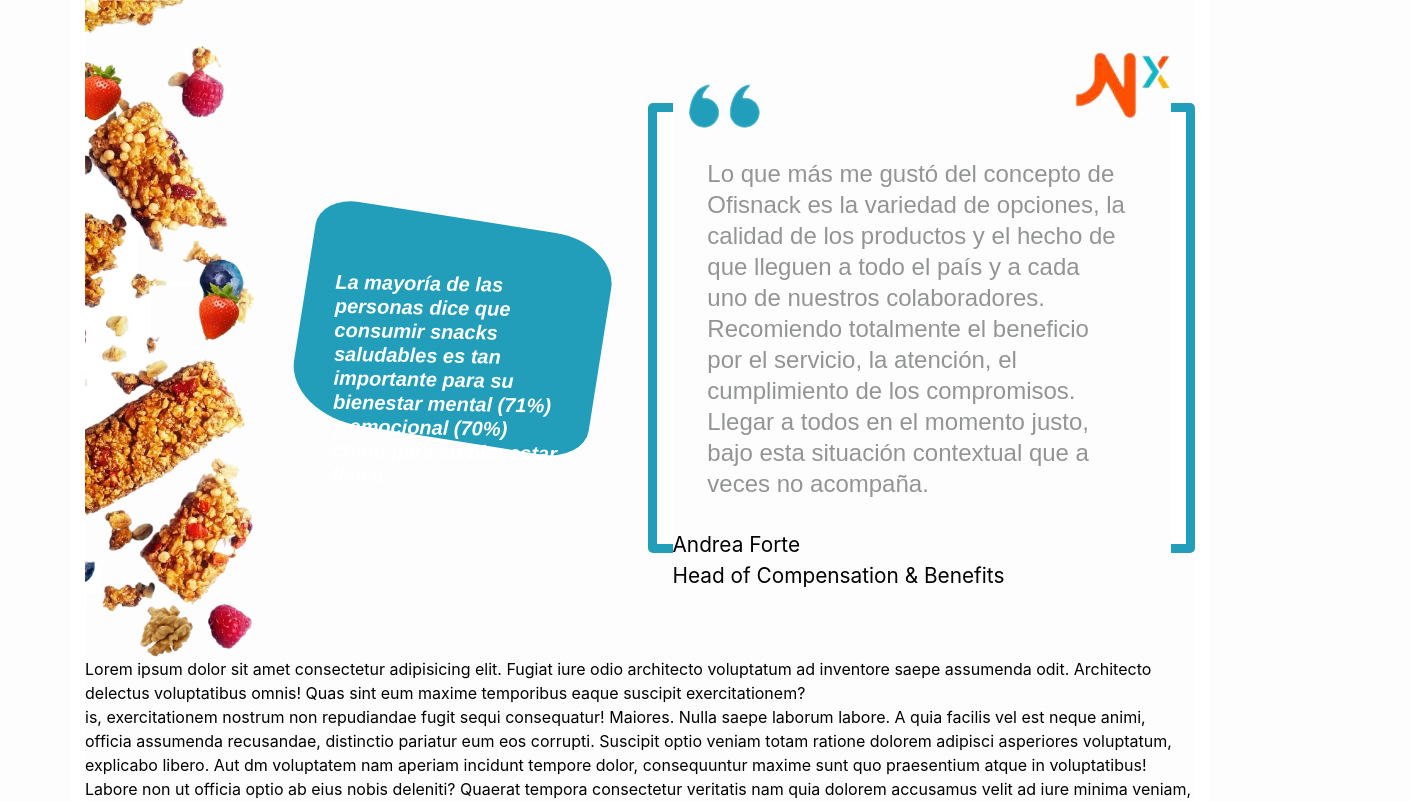
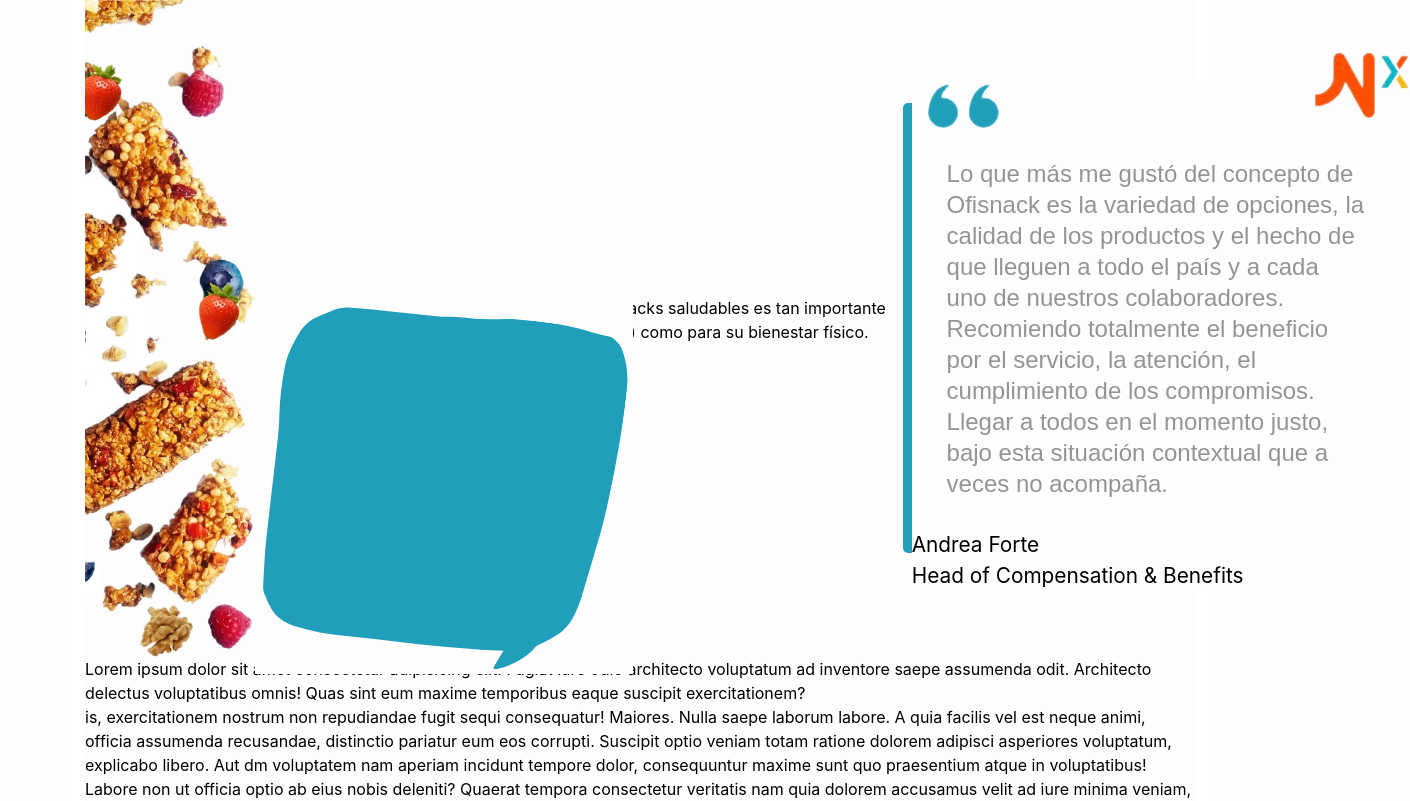
Before and after one commit to CataldoIvan/OfisnackRecomendaciones, a plain HTML site: page index.html in a window 1280 px wide. Shown: the top 801 px of the page, 1410 px wide, since content can reach past the window. Drawn offline with nearby package versions, Linux system fonts and the light colour scheme.

Commit message:
agregan imagenes del proyecto

```diff
--- a/index.html
+++ b/index.html
@@ -20,6 +20,7 @@
         display: flex;
         align-items: center;
         justify-content: space-between;
+        position: relative;
     }
     .card{
         display: inline-block;
@@ -71,32 +72,14 @@
         bottom: 10px;
 
     }
+    #imgDialogo{
+        position: absolute;
+    }
     .mensajito{
-        display: inline-block;
-    height: 221px;
-    width: 302px;
-    border: 9px solid #229ebb;
-    font-family: arial;
-    border-radius: 13% 21% 14% 25%;
-    padding: 27px;
-    background: #229ebb;
-    transform: rotate(9deg);
+        position: relative;
+    }
 
-    }
-    .mensajito p{
-    background-color: #229ebb;
-    color: white;
-    margin: 0px;
-    height: 100%;
-    font-size: 1.25rem;
-    line-height: 120%;
-    border-radius: 18% 16% 37% 29%;
-    transform: rotate(-8deg);
-    margin-top: 8%;
-    font-style: italic;
-    font-weight: bold;
 
-    }
 
 </style>
 <body class="container">
@@ -110,7 +93,8 @@
 
 
             <div class="mensajito" >
-                <p >
+                <img src="/burbuja de dialogo.svg" alt="" id="imgDialogo">
+                <p   >
                     La mayoría de las personas
                     dice que consumir
                     snacks saludables
@@ -119,12 +103,14 @@
                     y emocional (70%) como
                     para su bienestar físico.
                 </p>
+                <div class="hola"></div>
             </div>
 
 
         <div class="card" >
             <div class="base">
                 <p class="header-card">
+
                     <img src="comillasArriba.png" class="comillArriba" alt="">
                     <img src="naranjaLogo.png" class="logoNaranja" alt="">
                 </p>
@@ -210,6 +196,6 @@
 
     </div>
 
-
+    <img src="/burbuja de dialogo.svg" alt="">
 </body>
 </html>
```
Also changed, not shown: burbuja de dialogo.svg (added), burbujas.svg (added), caja ofisnack.svg (added), comillas.svg (added), equipo.svg (added), formas.svg (added), logo BGH.svg (added), logo Bacs.svg (added), logo bind.svg (added), logo globant.svg (added), logo naranja X.svg (added), logo pointer.svg (added), logo stoller.svg (added), logo tecso.svg (added), 1 other file.
